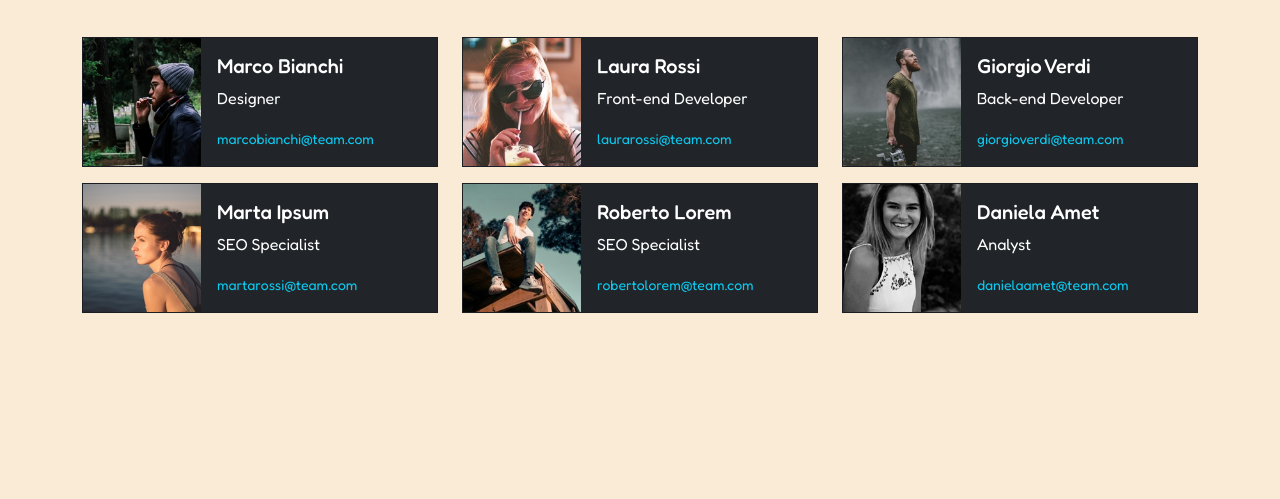
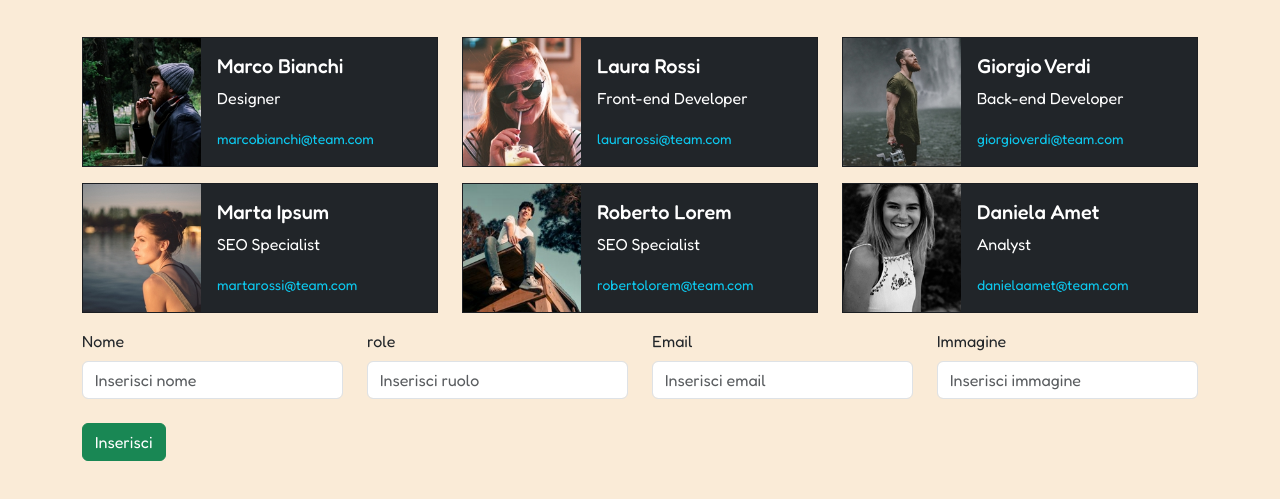
Before and after one commit to KehnAdrian31/js-our-team, a plain HTML site: page index.html in a window 1280 px wide. Shown: the part 123-622 px from the top of the page. Drawn offline with nearby package versions, Linux system fonts and the light colour scheme.

Commit message:
[upd] add bonus

```diff
--- a/index.html
+++ b/index.html
@@ -20,8 +20,34 @@
     </div>
     <div class="row mt-4" id= teamContainer>
     </div>
+    <div class="row">
+    <div class="col-12">
+      <form action="">
+        <div class="row gy-4">
+          <div class="col-12 col-md-6 col-lg-3">
+            <label for="" class="form-label">Nome</label>
+            <input type="text" name="name" id="name" class="form-control" placeholder="Inserisci nome">
+          </div>
+          <div class="col-12 col-md-6 col-lg-3">
+            <label for="" class="form-label">role</label>
+            <input type="text" name="role" id="role" class="form-control" placeholder="Inserisci ruolo">
+          </div>
+          <div class="col-12 col-md-6 col-lg-3">
+            <label for="" class="form-label">Email</label>
+            <input type="text" name="email" id="email" class="form-control" placeholder="Inserisci email">
+          </div>
+          <div class="col-12 col-md-6 col-lg-3">
+            <label for="" class="form-label">Immagine</label>
+            <input type="text" name="img" id="img" class="form-control" placeholder="Inserisci immagine">
+          </div>
+          <div class="col-12 col-md-6 col-lg-3">
+            <button class="btn btn-success">Inserisci</button>
+          </div>
+        </div>
+      </form>
+    </div>
   </div>
-
+  </div>
   <script src="https://cdn.jsdelivr.net/npm/bootstrap@5.3.7/dist/js/bootstrap.bundle.min.js" integrity="sha384-ndDqU0Gzau9qJ1lfW4pNLlhNTkCfHzAVBReH9diLvGRem5+R9g2FzA8ZGN954O5Q" crossorigin="anonymous"></script>
   <script src="./assets/script.js"></script>
 </body>
```
